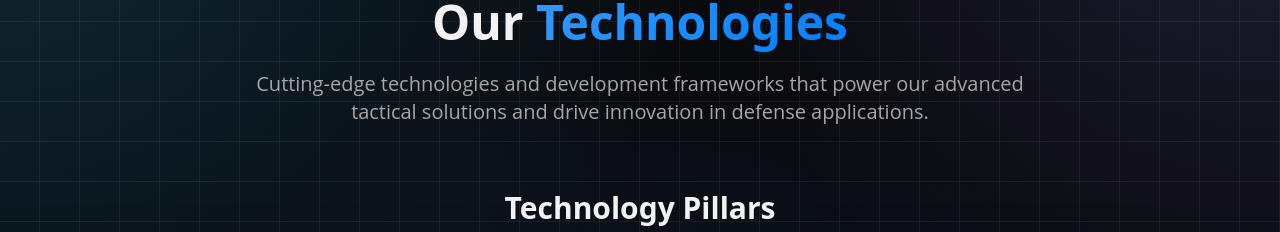
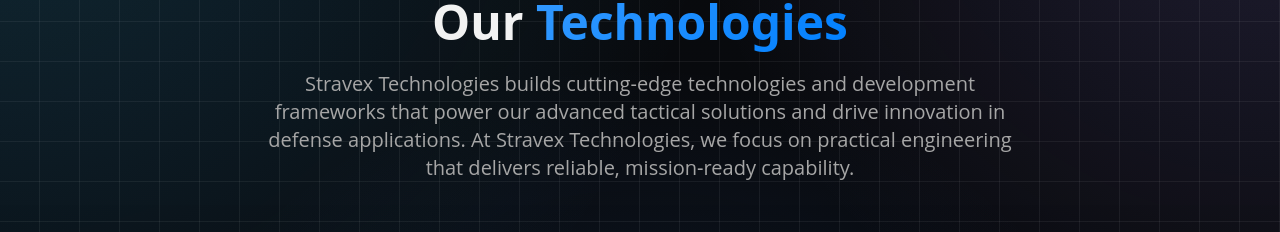
Before and after one commit to keshavmallawat/Stravex_Technologies, a React (Vite) app: page /technologies in a window 1280 px wide. Shown: the part 195-427 px from the top of the page. Built offline with nearby package versions, Linux system fonts and the light colour scheme; no server answers; a web font is replaced by a local one.

Commit message:
Content + SEO: refine copy in Technologies page; update sitemap.xml with lastmod/schema

```diff
--- a/src/pages/Technologies.tsx
+++ b/src/pages/Technologies.tsx
@@ -181,7 +181,7 @@
             </span>
           </h1>
           <p className="text-xl text-muted-foreground max-w-3xl mx-auto">
-            Cutting-edge technologies and development frameworks that power our advanced tactical solutions and drive innovation in defense applications.
+            Stravex Technologies builds cutting-edge technologies and development frameworks that power our advanced tactical solutions and drive innovation in defense applications. At Stravex Technologies, we focus on practical engineering that delivers reliable, mission‑ready capability.
           </p>
         </div>
 
```
Also changed, not shown: 1 other file (tests, documents, lock files or other folders).
